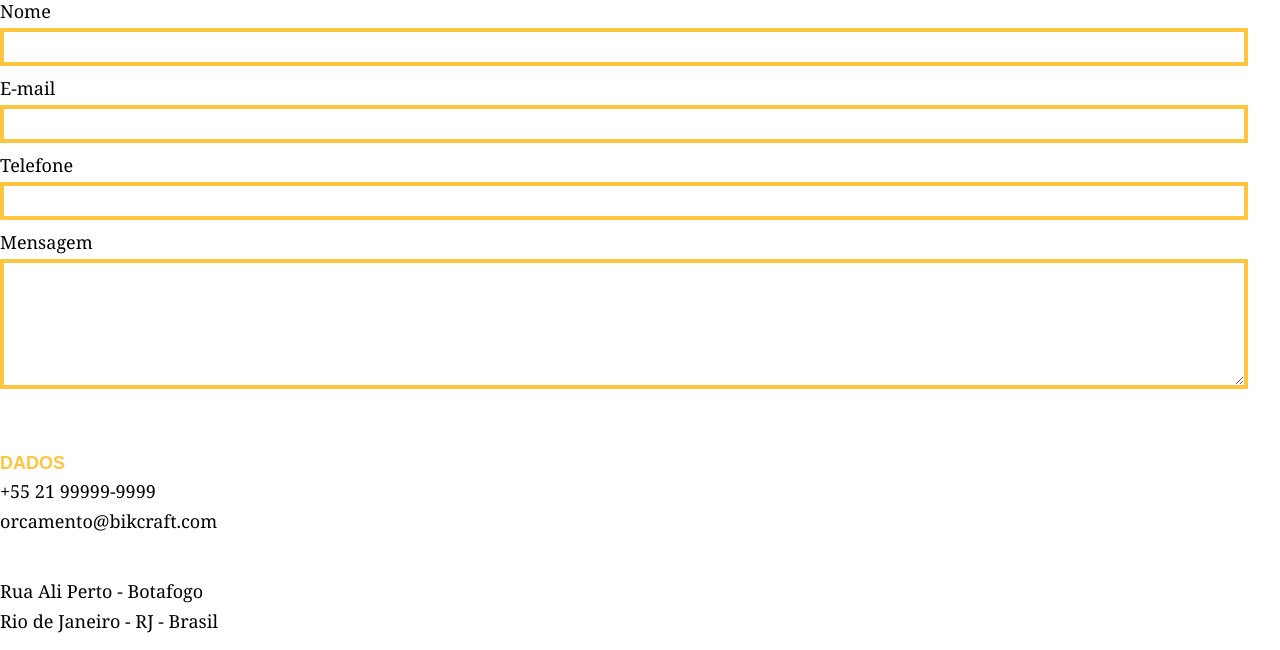
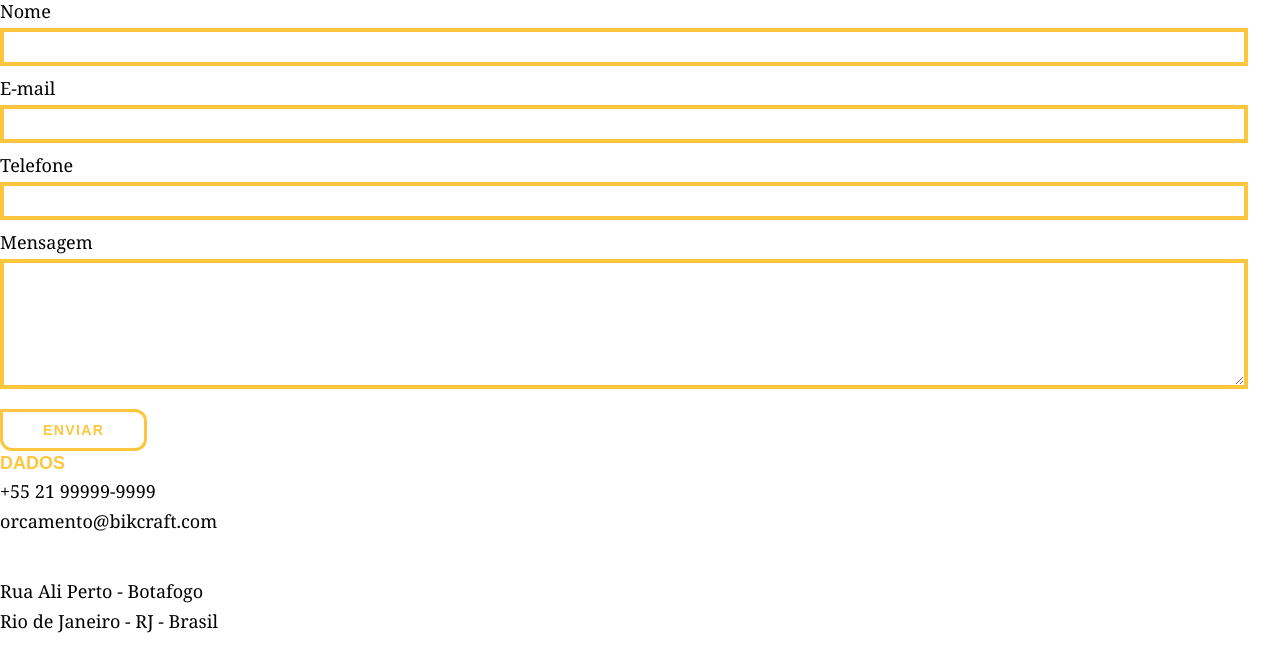
Before and after one commit to alsoDiego/bikcraft, a PHP site: page /contato.html in a window 1280 px wide, with the pointer over the restyled element. Shown: the part 333-983 px from the top of the page. Run offline with PHP 8.4, Linux system fonts and the light colour scheme.

Commit message:
style: fix enviar bnt hover

```diff
--- a/css/contato.css
+++ b/css/contato.css
@@ -46,6 +46,13 @@
     margin-top: 10px;
 }
 
+.form .btn:hover{
+    border: 3px solid #fec63e;
+    border-radius: 0 12px 12px 12px;
+    transition-duration: 400ms;
+    color: #fec63e;
+}
+
 .contato_dados h3 {
     font-size: 18px;
     line-height: 25px;
```
